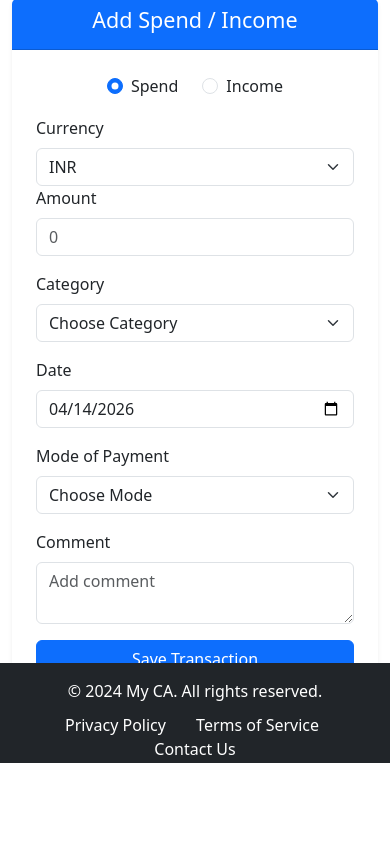
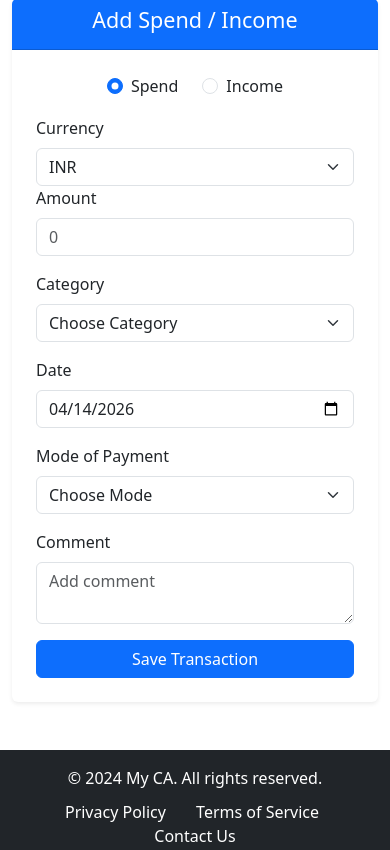
Before and after one commit to therajesh8769/MyCA, a Node server app: template views/index.ejs in a window 390 px wide. Shown: the part 81-931 px from the top of the page. Before the commit the page ends 844 px from the top, so only its background shows below. Run offline with Node 20, Linux system fonts and the light colour scheme; the template is opened without the code that fills it, so the values that code supplies are empty; some libraries are stand-ins or nearby versions.

Commit message:
fix: allow mobile view to scroll correctly\n\n- Changed `.footer` class `position` from `fixed` to `relative`.\n- Changed `.home` class `min-height` from `100vh` to `calc(100vh - 100px)`.\n- This allows the home page to be scrollable and prevents the footer from hiding the form on mobile devices.
Co-authored-by: therajesh8769 <118832704+therajesh8769@users.noreply.github.com>

```diff
--- a/public/style.css
+++ b/public/style.css
@@ -125,7 +125,7 @@ body {
 }
 
 .footer {
-    position: fixed;
+    position: relative;
     bottom: 0;
     left: 0;
     height: 100px;
@@ -167,7 +167,7 @@ body {
     align-items: center;
     padding: 20px;
     justify-content: center;
-    min-height: 100vh;
+    min-height: calc(100vh - 100px);
 }
 .money_input
 {
```
